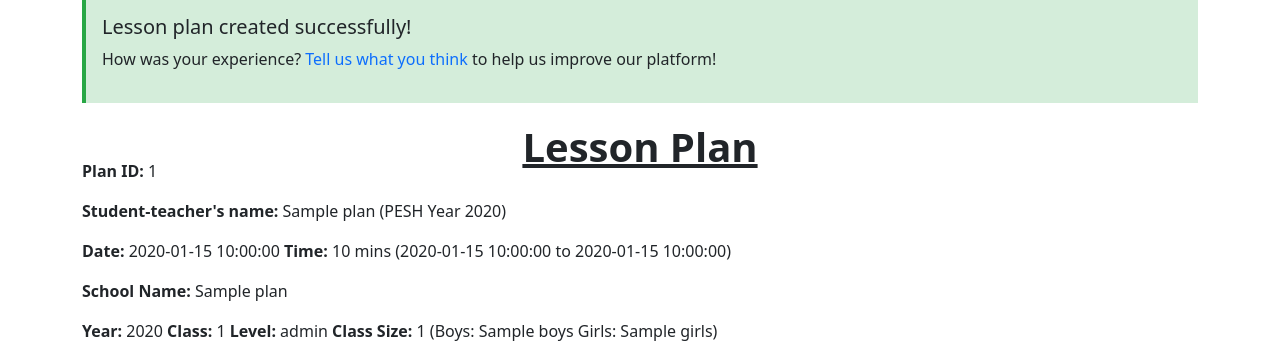
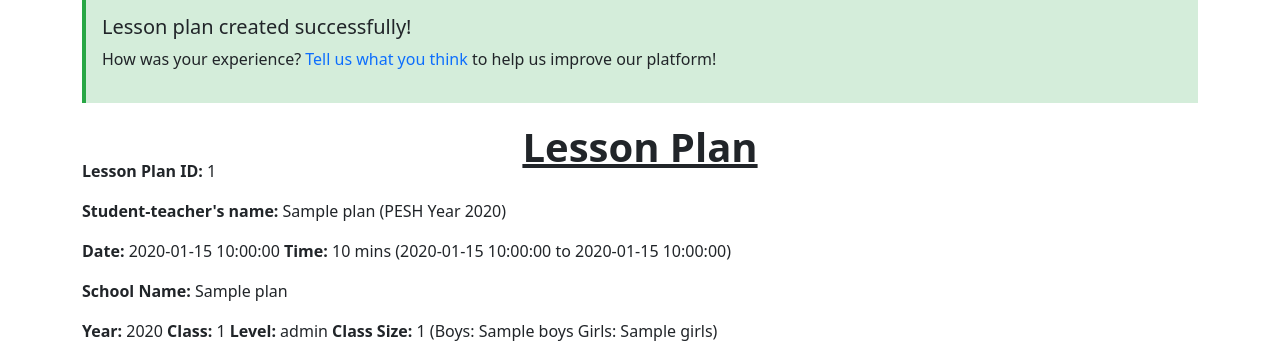
Before and after one commit to youwenshao/staffroom, a Flask app: template templates/view_lesson_plan.html in a window 1280 px wide. Shown: the part 81-436 px from the top of the page. Run offline with Flask 3, Linux system fonts and the light colour scheme; the template is opened without the code that fills it: most values are stand-ins (such as "Sample title", 1, 10 or a date in 2020).

Commit message:
Update labels in view_lesson_plan.html and view_unit_plan.html to specify "Lesson Plan ID" and "Unit Plan ID" for improved clarity and consistency.

```diff
--- a/templates/view_lesson_plan.html
+++ b/templates/view_lesson_plan.html
@@ -75,7 +75,7 @@
     </h1>
 
     <!-- Basic Information -->
-    <p><strong>Plan ID:</strong> {{ plan.id }}</p>
+    <p><strong>Lesson Plan ID:</strong> {{ plan.id }}</p>
     <p><strong>Student-teacher's name:</strong> {{ plan.teacher_name }} (PESH Year {{ plan.pesh_year }})</p>
     <p><strong>Date:</strong> {{ plan.date }} <strong>Time:</strong> {{ plan.class_duration }} mins ({{ plan.start_time }} to {{ plan.end_time }})</p>
     <p><strong>School Name:</strong> {{ plan.school_name }}</p>
--- a/templates/view_unit_plan.html
+++ b/templates/view_unit_plan.html
@@ -76,7 +76,7 @@
     </h1>
 
     <!-- Basic Information -->
-    <p><strong>Unit ID:</strong> {{ plan.id }}</p>
+    <p><strong>Unit Plan ID:</strong> {{ plan.id }}</p>
     <p><strong>Unit/Topic:</strong> {{ plan.unit_topic }}</p>
     <p><strong>Number of Lessons:</strong> {{ plan.number_of_lessons }}</p>
     <p><strong>Period:</strong> {{ plan.period }}</p>
```
